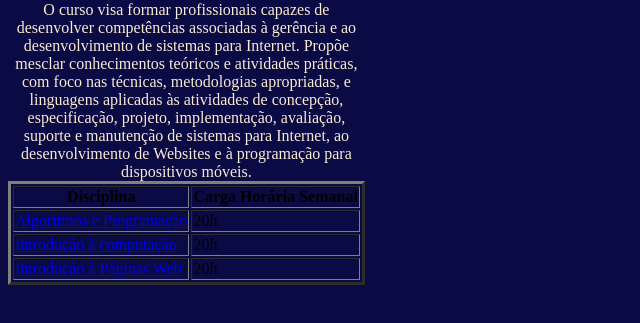
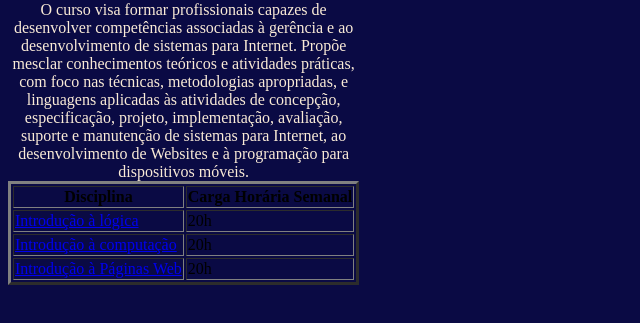
Before and after one commit to LoCharlyn/LoCharlyn.github.io, a plain HTML site: page spi/gradecurricular.html in a window 1280 px wide. Shown: the part 79-402 px from the top of the page, without its empty margins (0-640 px from the left). Drawn offline with Linux system fonts and the light colour scheme.

Commit message:
Update gradecurricular.html

```diff
--- a/spi/gradecurricular.html
+++ b/spi/gradecurricular.html
@@ -39,7 +39,7 @@
 <section>
     <tbody>
             <tr>
-                <td><a href="disciplinas/algoritmos.html">Algoritmos e Programação </a></td>
+                <td><a href="disciplinas/algoritmos.html">Introdução à lógica </a></td>
                 <td>20h</td>
             </tr>
             <tr>
```
